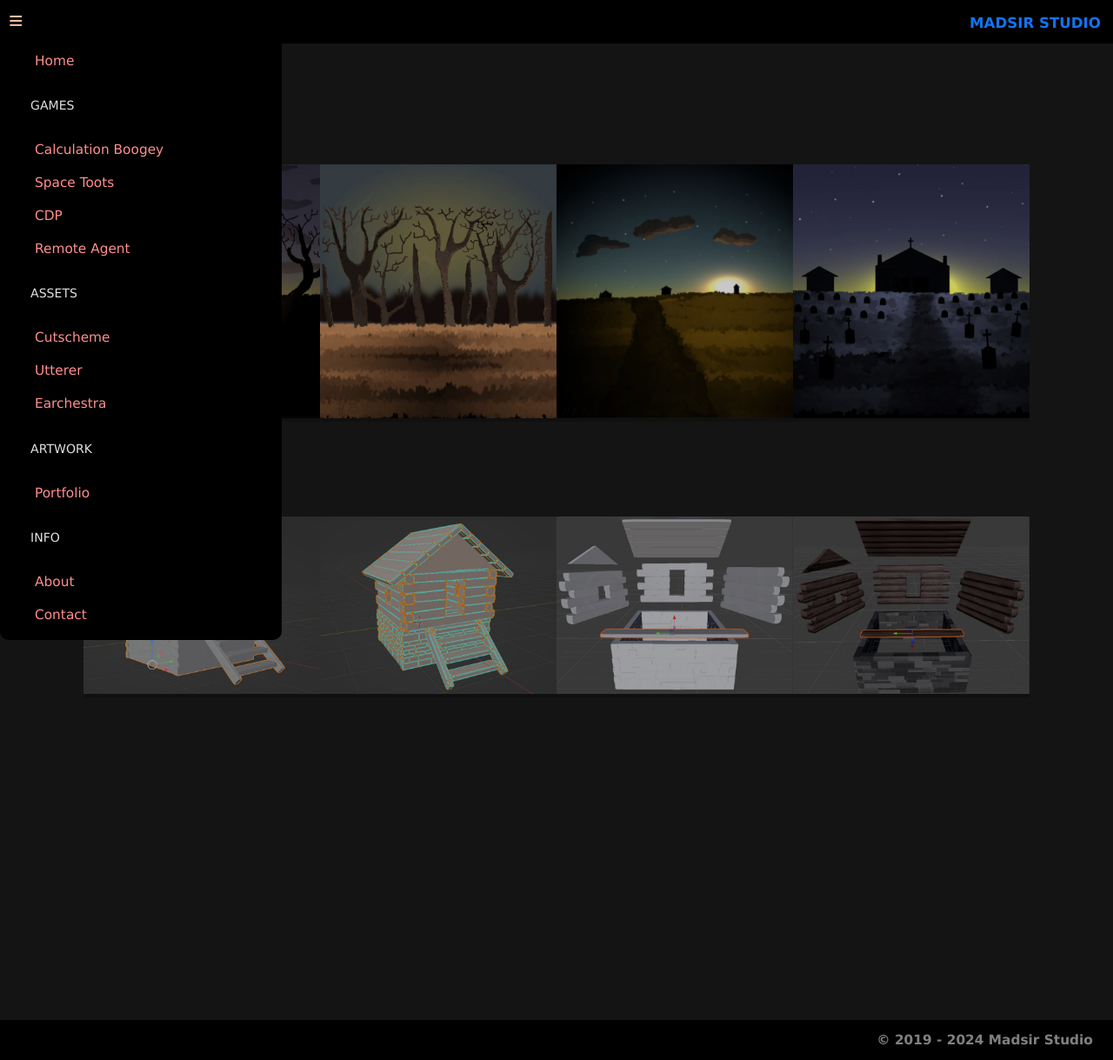
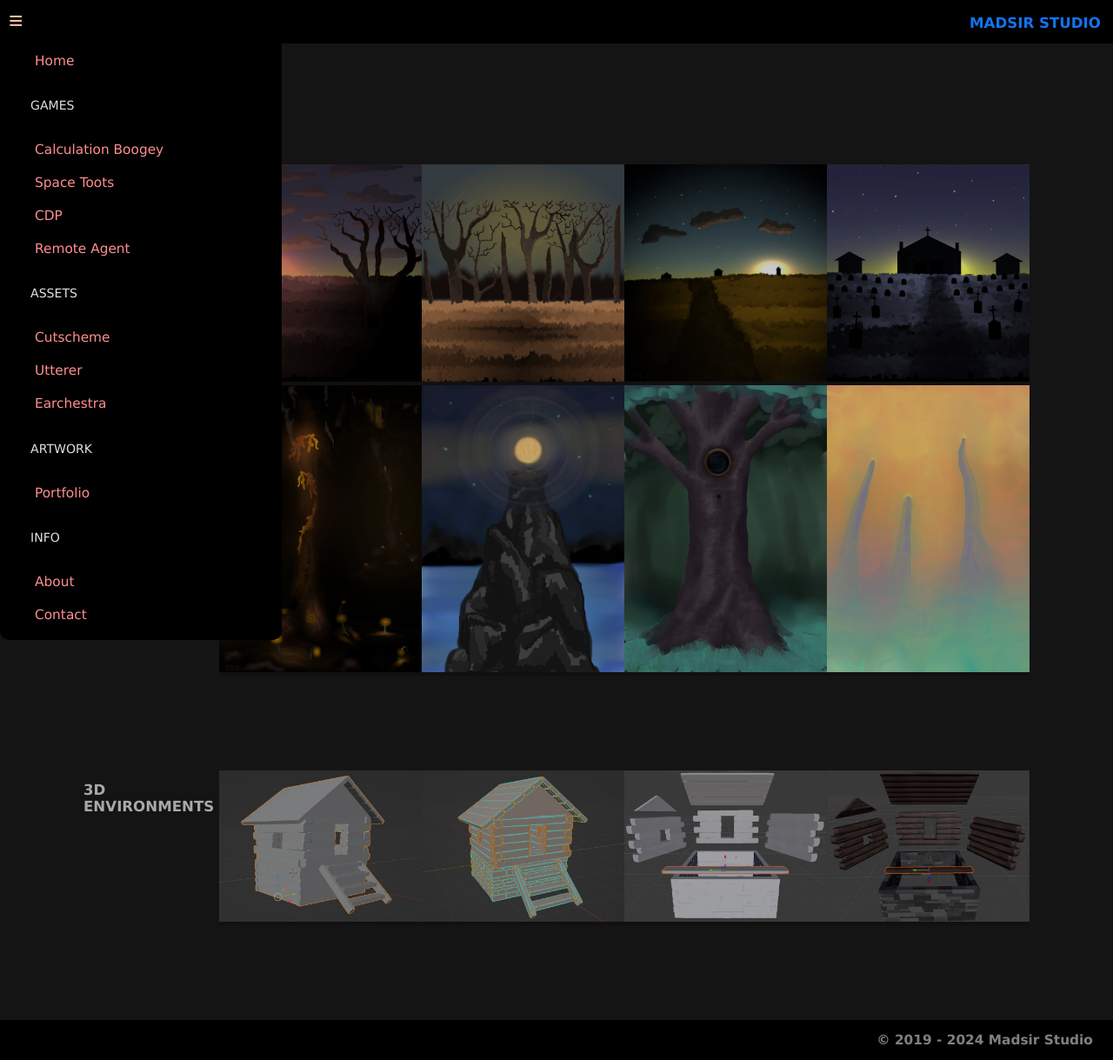
Before and after one commit to Madsir/madsirstudio.github.io, a Jekyll site: the page built from portfolio/index.html, in a window 1280 px wide and 1219 px high. Shown: the whole window at 87% size. Built offline with Jekyll 4.4.1, drawn with Linux system fonts in a browser that asks for light colours.

Commit message:
Update index.html

```diff
--- a/portfolio/index.html
+++ b/portfolio/index.html
@@ -162,32 +162,34 @@ body {
   <br>
   <div class="container">
   <div class="top">
+    <h2>2D ENVIRONMENTS</h2>
       <ul>
         <li><a href="#img_1"><img src="/Assets/SunsSetTree.jpg"></a></li>
         <li><a href="#img_2"><img src="/Assets/TrickOrTrees.jpg"></a></li>
          <li><a href="#img_3"><img src="/Assets/HillHaunt.jpg"></a></li>
          <li><a href="#img_4"><img src="/Assets/CemeteryNight.jpg"></a></li>
-        <!--
-         <li><a href="#img_5"><img src=""></a></li>
-         <li><a href="#img_6"><img src=""></a></li>
-         <li><a href="#img_7"><img src=""></a></li>
-         <li><a href="#img_8"><img src=""></a></li>
-        -->
+
+         <li><a href="#img_5"><img src="/Assets/GlowMossCaverns.jpg"></a></li>
+         <li><a href="#img_6"><img src="/Assets/GlobeLightRock.jpg"></a></li>
+         <li><a href="#img_7"><img src="/Assets/HoleKeyTree.jpg"></a></li>
+         <li><a href="#img_8"><img src="/Assets/BulbPlants.jpg"></a></li>
+
         </ul>
         <a href="#_1" class="lightbox trans" id="img_1"><img src="/Assets/SunsSetTree.jpg"></a>
         <a href="#_2" class="lightbox trans" id="img_2"><img src="/Assets/TrickOrTrees.jpg"></a>
         <a href="#_3" class="lightbox trans" id="img_3"><img src="/Assets/HillHaunt.jpg"></a>
         <a href="#_4" class="lightbox trans" id="img_4"><img src="/Assets/CemeteryNight.jpg"></a>
-    <!--
-     <a href="#_5" class="lightbox trans" id="img_5"><img src=""></a>
-    <a href="#_6" class="lightbox trans" id="img_6"><img src=""></a>
-    <a href="#_7" class="lightbox trans" id="img_7"><img src=""></a>
-    <a href="#_8" class="lightbox trans" id="img_8"><img src=""></a>
-    -->
+
+     <a href="#_5" class="lightbox trans" id="img_5"><img src="/Assets/GlowMossCaverns.jpg"></a>
+    <a href="#_6" class="lightbox trans" id="img_6"><img src="/Assets/GlobeLightRock.jpg"></a>
+    <a href="#_7" class="lightbox trans" id="img_7"><img src="/Assets/HoleKeyTree.jpg"></a>
+    <a href="#_8" class="lightbox trans" id="img_8"><img src="/Assets/BulbPlants.jpg"></a>
+
     </div>
 </div>
   <div class="container">
   <div class="top">
+    <h2>3D ENVIRONMENTS</h2>
       <ul>
           <li><a href="#img_9"><img src="/Assets/CabinBlender.jpg"></a></li>
           <li><a href="#img_10"><img src="/Assets/CabinUV.jpg"></a></li>
```
